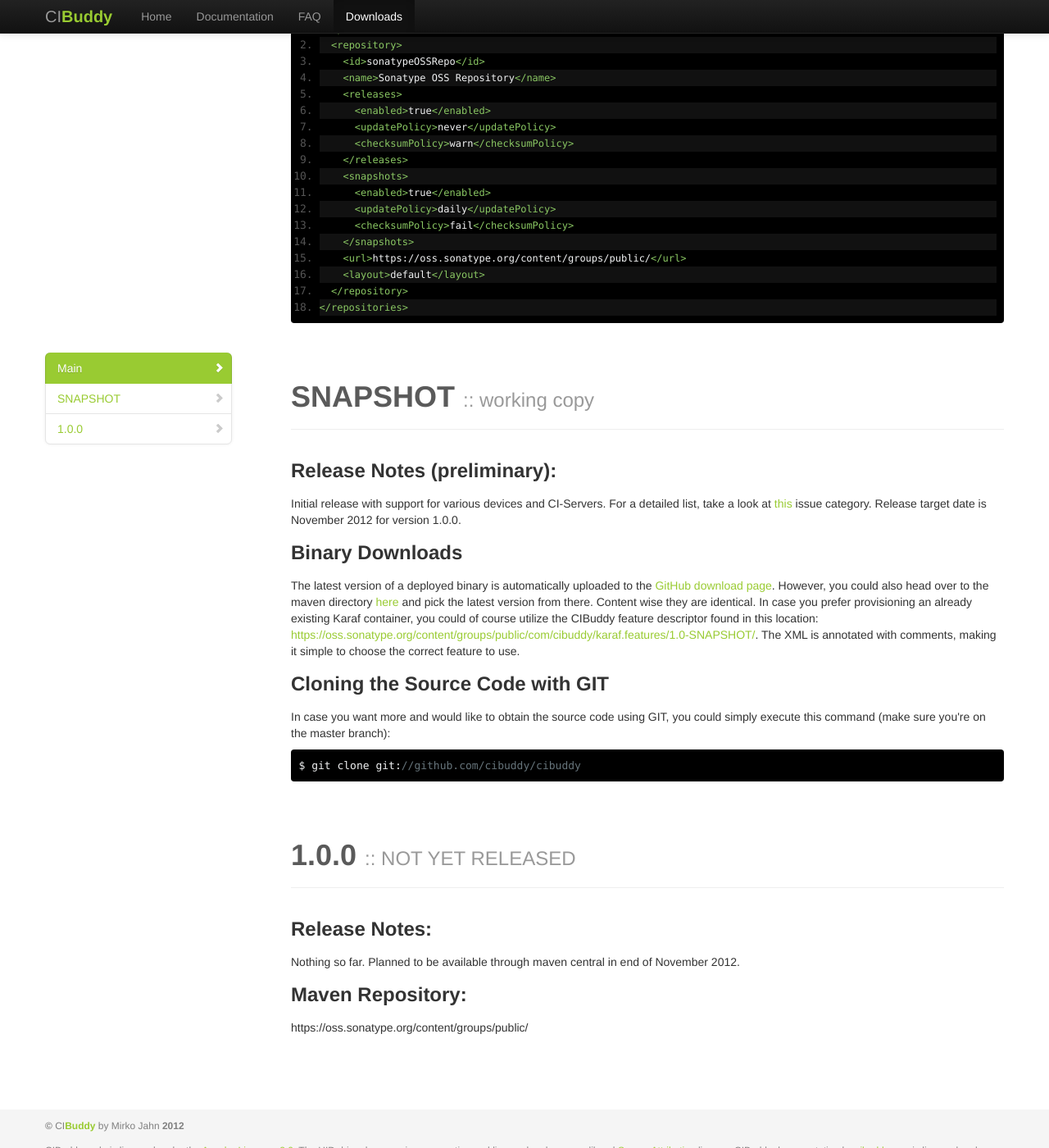
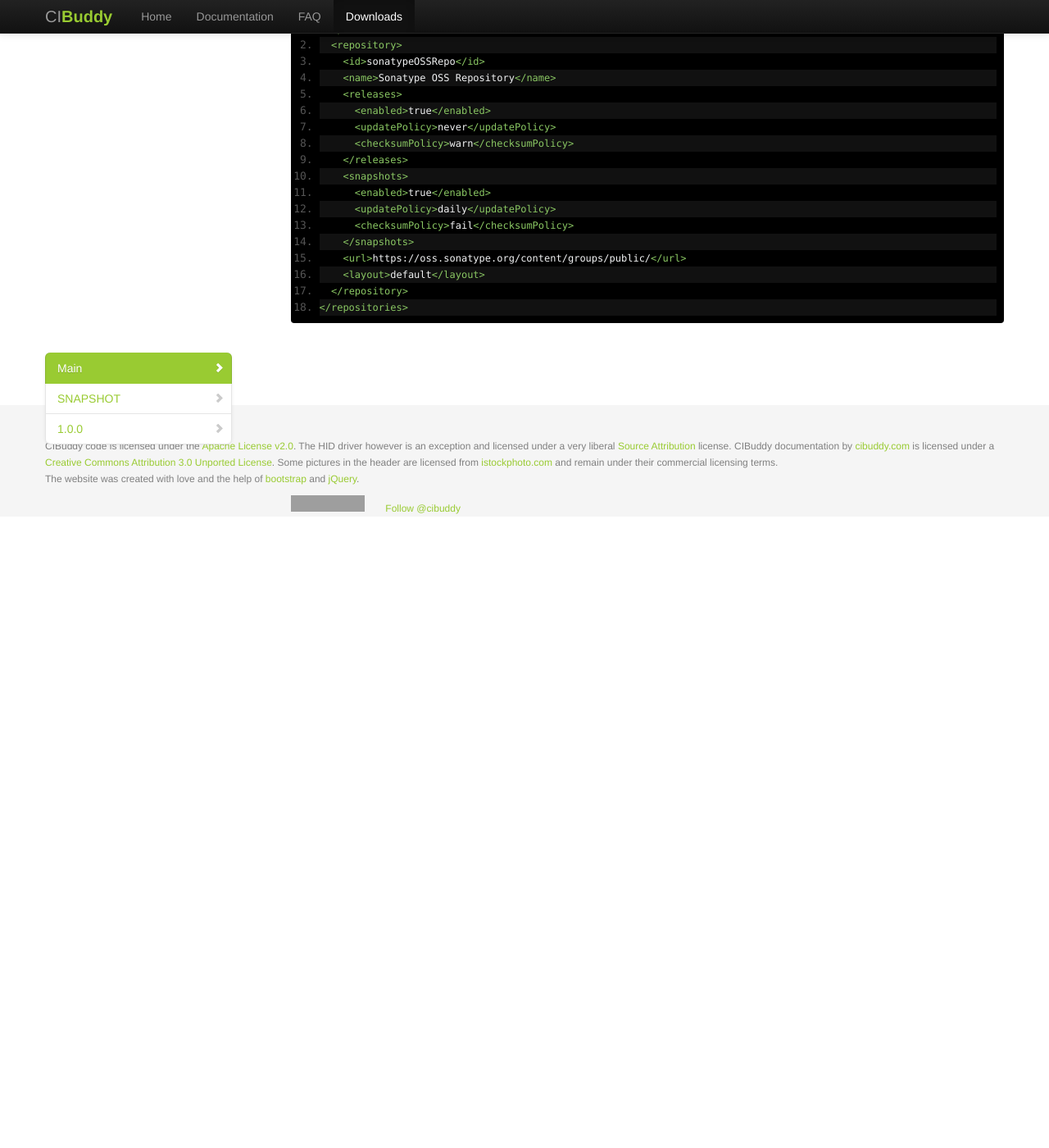
Before and after one commit to cibuddy/cibuddy.github.com, a Jekyll site: the page built from download.html, in a window 1280 px wide and 1400 px high, scrolled down 795 px. Shown: the whole window at 82% size. Built offline with Jekyll 4.4.1, drawn with Linux system fonts in a browser that asks for light colours; Markdown is read by kramdown in place of the engine named in the settings; comment, search, counter and statistics services are not loaded; after the commit the page ends 1425 px from its top, so only the background shows below that; grey boxes are pictures that could not be loaded.

```diff
--- a/download.html
+++ b/download.html
@@ -68,35 +68,8 @@ description: "CIBuddy download page with links to various download options, rang
     &lt;layout&gt;default&lt;/layout&gt;
   &lt;/repository&gt;
 &lt;/repositories&gt;</code></pre>
-		                </p>
-		            </section>
-		        	<section id="snapshot">
-			        	<div class="page-header">
-		                    <h1>SNAPSHOT <small>:: working copy</small></h1>
-		                </div>
-		                <h3>Release Notes (preliminary):</h3>
-		                <p>
-		                	Initial release with support for various devices and CI-Servers. For a detailed list, take a look at <a href="https://github.com/cibuddy/cibuddy/issues?direction=desc&milestone=3&page=1&state=closed">this</a> issue category. Release target date is November 2012 for version 1.0.0.
-		                </p>
-		                <h3>Binary Downloads</h3>
-			        	<p>The latest version of a deployed binary is automatically uploaded to the <a href="https://github.com/cibuddy/cibuddy/downloads">GitHub download page</a>. However, you could also head over to the maven directory <a href="https://oss.sonatype.org/content/groups/public/com/cibuddy/karaf.assembly/1.0-SNAPSHOT/karaf.assembly-1.0-SNAPSHOT.zip">here</a> and pick the latest version from there. Content wise they are identical. In case you prefer provisioning an already existing Karaf container, you could of course utilize the
-			        	CIBuddy feature descriptor found in this location: <a href="https://oss.sonatype.org/content/groups/public/com/cibuddy/karaf.features/1.0-SNAPSHOT/">https://oss.sonatype.org/content/groups/public/com/cibuddy/karaf.features/1.0-SNAPSHOT/</a>. The XML is annotated with comments, making it simple to choose the correct feature to use.</p>
-
-			        	<h3>Cloning the Source Code with GIT</h3>
-			        	<p>In case you want more and would like to obtain the source code using GIT, you could simply execute this command (make sure you're on the master branch):
-			        	<pre class="prettyprint">$ git clone git://github.com/cibuddy/cibuddy</pre>
-		        	</section>
-		        	<section id="1.0.0">
-			        	<div class="page-header">
-		                    <h1>1.0.0 <small>:: NOT YET RELEASED</small></h1>
-		                </div>
-		                <h3>Release Notes:</h3>
-		                <p>
-		                	Nothing so far. Planned to be available through maven central in end of November 2012.
-		                </p>
-		                <h3>Maven Repository:</h3>
-			        	<p>https://oss.sonatype.org/content/groups/public/</p>
-		        	</section>
-        		</div>
-        	</div>
-        </div>
+                    </p>
+                  </section>
+            		</div>
+            	</div>
+            </div>
```
